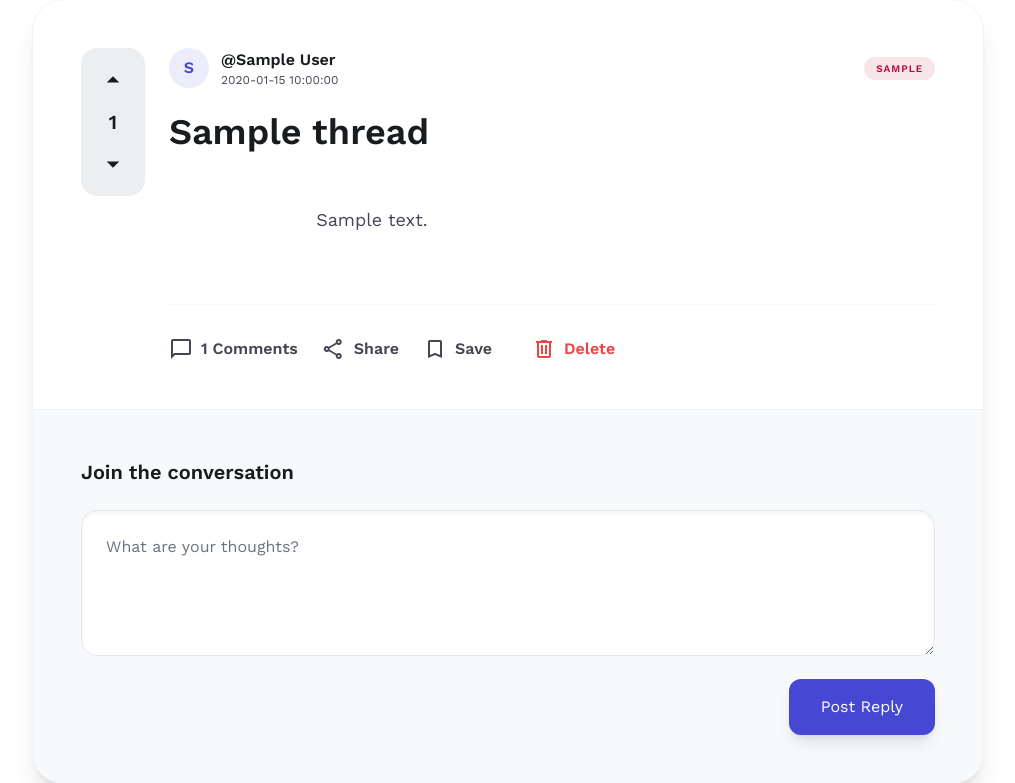
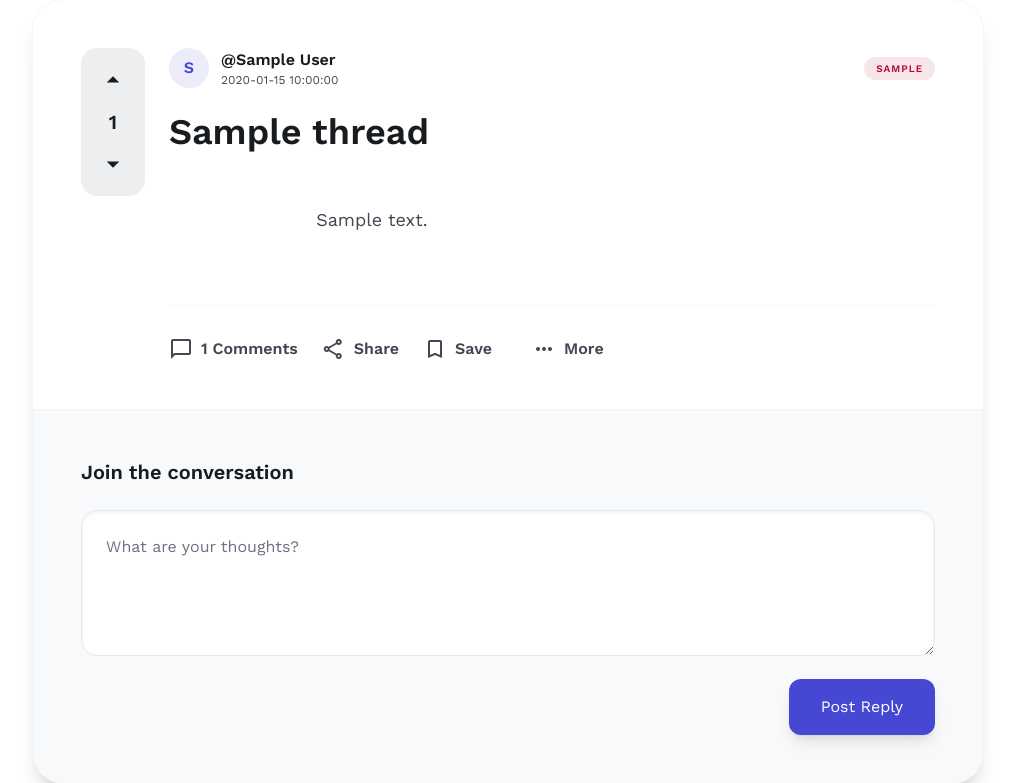
Before and after one commit to GyaljenM/AI39B_Group9_-NicheForum-, a Flask app: page /thread/1 in a window 1280 px wide. Shown: the part 245-1028 px from the top of the page, without its empty margins (132-1147 px from the left). Run offline with Flask 3, Linux system fonts and the light colour scheme; a user stored in the database is signed in; tables that the repository leaves empty hold one stand-in row (values such as "Sample post"); some libraries are stand-ins or nearby versions.

Commit message:
delete post

```diff
--- a/app/templates/thread_detail.html
+++ b/app/templates/thread_detail.html
@@ -64,12 +64,22 @@
                             <span class="font-bold">Save</span>
                         </button>
                         {% if session.get('user_name', 'Guest') == thread.author %}
-                        <form action="{{ url_for('Thread.delete_thread', thread_id=thread.id) }}" method="POST" onsubmit="return confirm('Delete this thread permanently?')" class="inline">
-                            <button type="submit" class="flex items-center gap-2 text-red-500 hover:text-red-700 transition-all ml-4">
-                                <span class="material-symbols-outlined">delete</span>
-                                <span class="font-bold">Delete</span>
+                        <div class="relative group/menu inline-block ml-4">
+                            <button class="flex items-center gap-2 text-on-surface-variant hover:text-primary transition-all">
+                                <span class="material-symbols-outlined">more_horiz</span>
+                                <span class="font-bold">More</span>
                             </button>
-                        </form>
+                            <div class="absolute left-0 top-full mt-2 hidden group-hover/menu:block z-20">
+                                <div class="bg-white border border-slate-100 rounded-xl shadow-xl py-2 min-w-[140px]">
+                                    <form action="{{ url_for('Thread.delete_thread', thread_id=thread.id) }}" method="POST" onsubmit="return confirm('Delete this thread permanently?')">
+                                        <button type="submit" class="w-full text-left px-4 py-2 text-sm text-red-600 hover:bg-red-50 flex items-center gap-2 transition-colors">
+                                            <span class="material-symbols-outlined text-sm">delete</span>
+                                            Delete Thread
+                                        </button>
+                                    </form>
+                                </div>
+                            </div>
+                        </div>
                         {% endif %}
                     </div>
                 </div>
```
